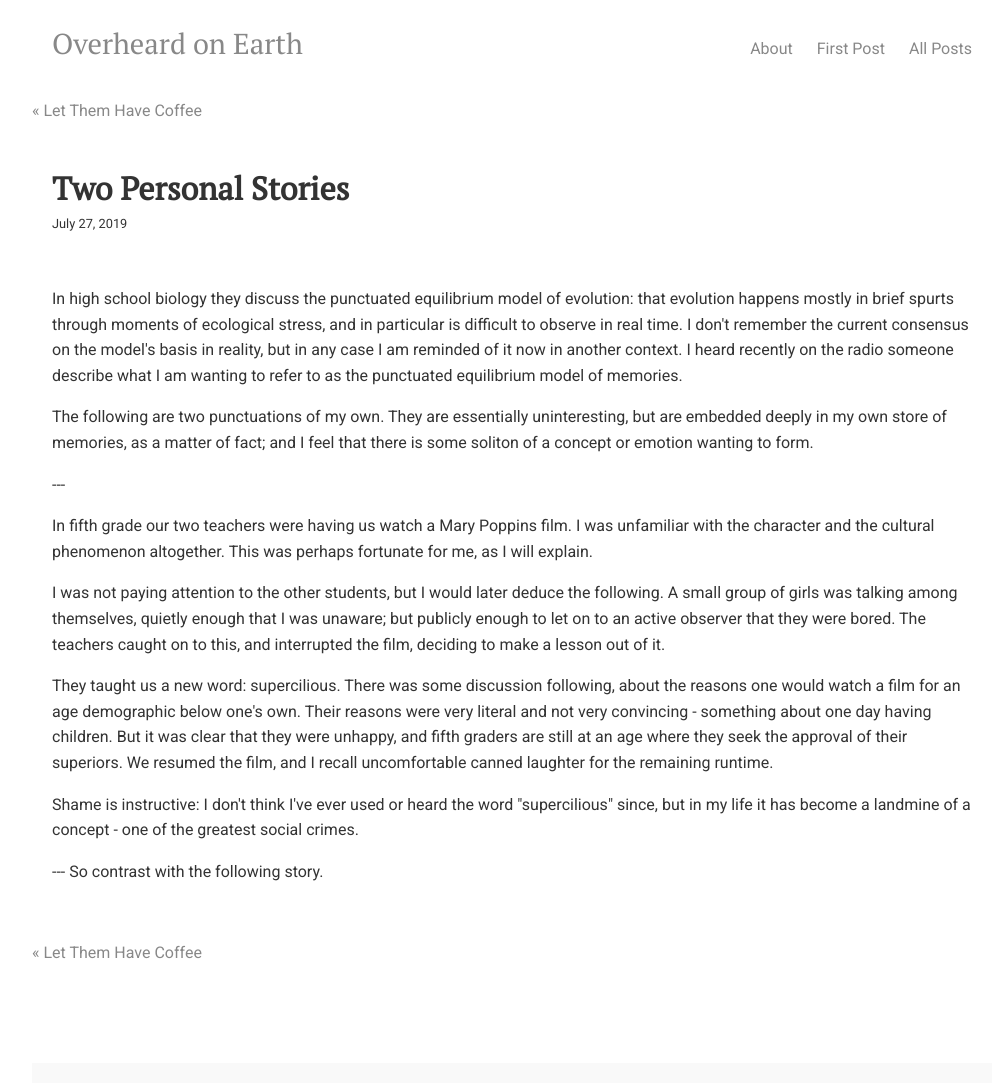
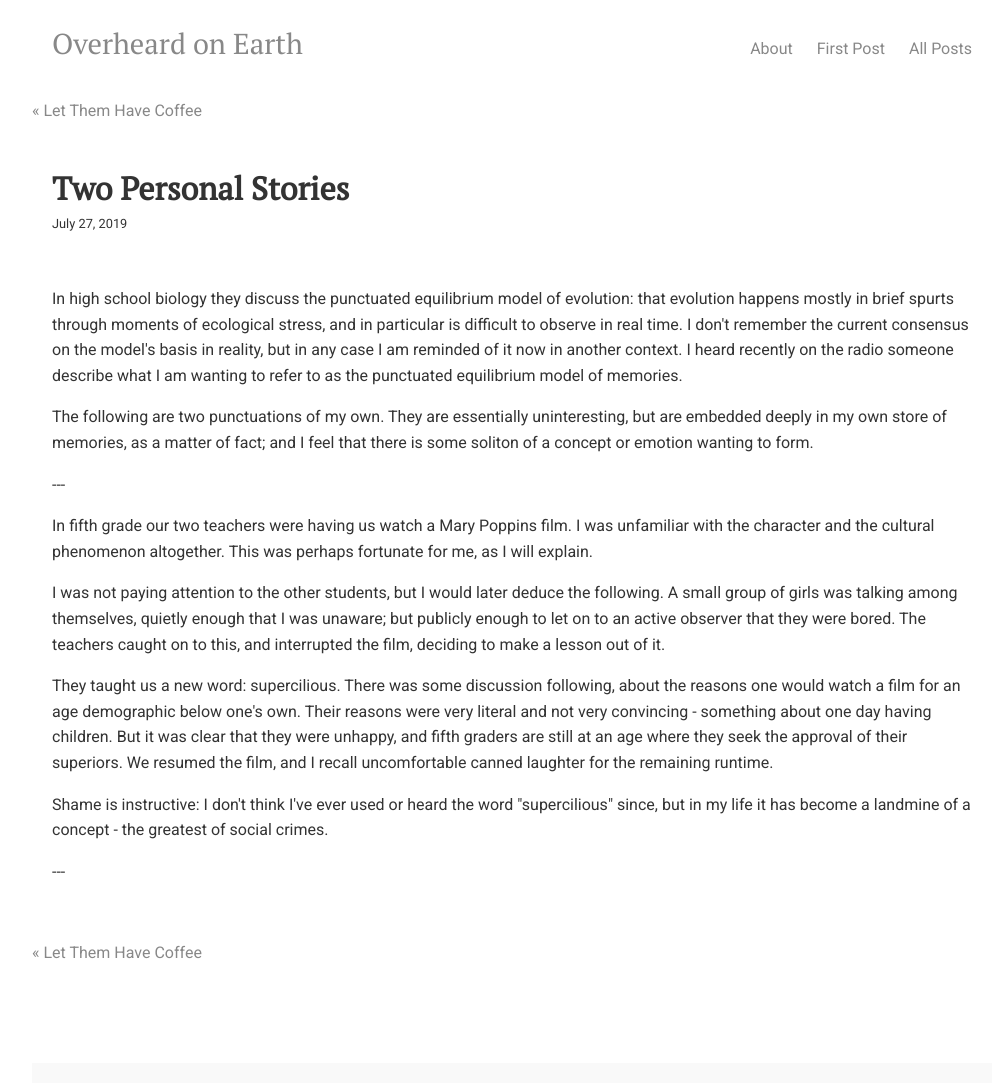
Before and after one commit to overheardonearth/overheardonearth.github.io, a Jekyll site: the page built from _posts/2019-07-27-two-personal-stories.html, in a window 1280 px wide. Shown: the whole page, without its empty margins (128-1131 px from the left). Built offline with Jekyll 4.4.1, drawn with Linux system fonts in a browser that asks for light colours; comment, search, counter and statistics services are not loaded.

Commit message:
Update 2019-07-27-two-personal-stories.html

```diff
--- a/_posts/2019-07-27-two-personal-stories.html
+++ b/_posts/2019-07-27-two-personal-stories.html
@@ -17,8 +17,8 @@ In high school biology they discuss the punctuated equilibrium model of evolutio
 
 <p> They taught us a new word: supercilious. There was some discussion following, about the reasons one would watch a film for an age demographic below one's own. Their reasons were very literal and not very convincing - something about one day having children. But it was clear that they were unhappy, and fifth graders are still at an age where they seek the approval of their superiors. We resumed the film, and I recall uncomfortable canned laughter for the remaining runtime.
 
-<p>  Shame is instructive: I don't think I've ever used or heard the word "supercilious" since, but in my life it has become a landmine of a concept - one of the greatest social crimes.
+<p> Shame is instructive: I don't think I've ever used or heard the word "supercilious" since, but in my life it has become a landmine of a concept - the greatest of social crimes.
 
-  <p>---
+<p>---
 
-    So contrast with the following story.
+<p>
```
